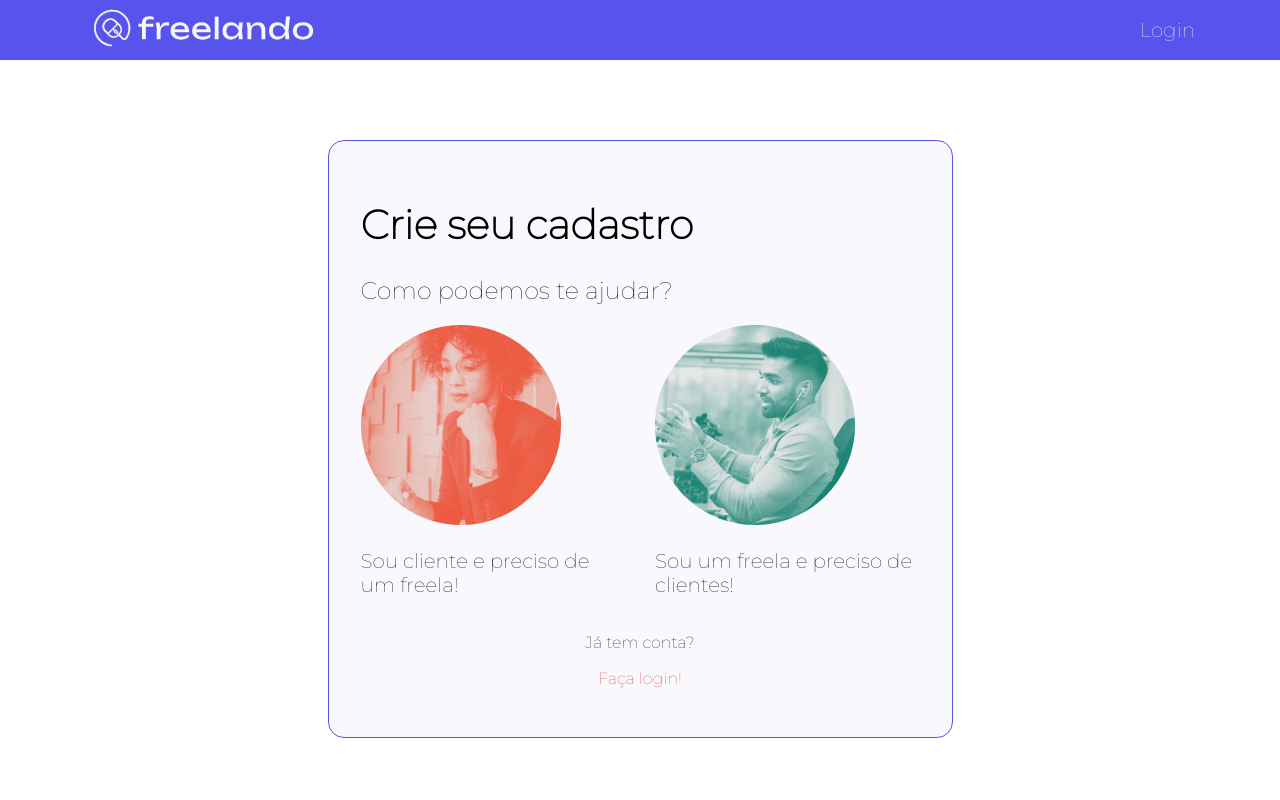
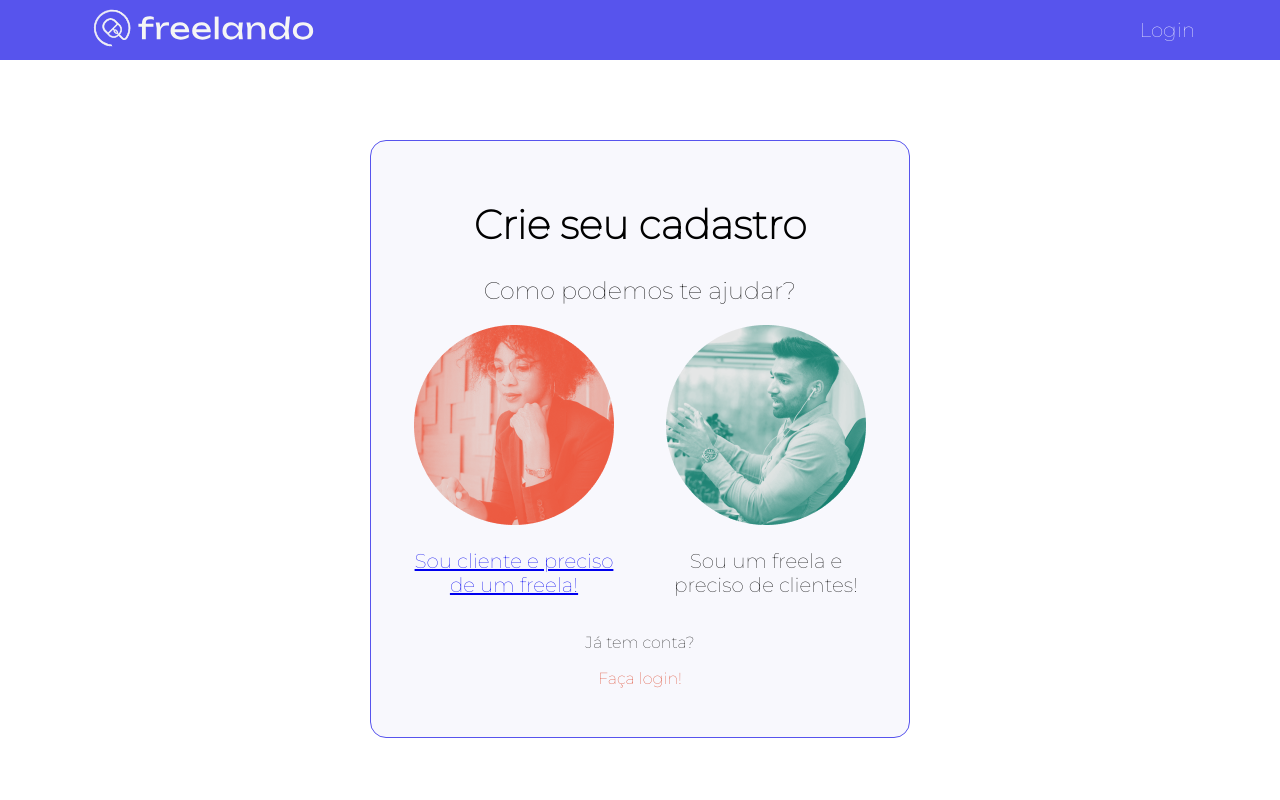
Before and after one commit to grbalmeida/curso-solucoes-roteamento-gestao-estado-react-router-context-api-alura, a React (Create React App) app: page /cadastro in a window 1280 px wide. Shown: the top 800 px of the page. Built offline with nearby package versions, Linux system fonts and the light colour scheme.

Commit message:
Links de navegação

```diff
--- a/src/paginas/LayoutBase.jsx
+++ b/src/paginas/LayoutBase.jsx
@@ -29,7 +29,9 @@
                 </Container>
             </Cabecalho>
 
-            <Outlet />
+            <Container>
+              <Outlet />
+            </Container>
 
             <Rodape>
             <Container>
--- a/src/paginas/cadastro/SelecaoCliente.jsx
+++ b/src/paginas/cadastro/SelecaoCliente.jsx
@@ -1,3 +1,4 @@
+import { Link as RouterLink } from 'react-router-dom';
 import { Row, Col } from 'react-grid-system';
 
 import cliente from './assets/cliente.png';
@@ -7,7 +8,7 @@
 
 const SelecaoCliente = () => {
     return (
-        <>
+        <div style={{ textAlign: 'center' }}>
             <Tipografia variante="h1" componente="h1">
                 Crie seu cadastro
             </Tipografia>
@@ -16,10 +17,12 @@
             </Tipografia>
             <Row>
                 <Col md={6} sm={12}>
-                    <img src={cliente} alt="" />
-                    <Tipografia variante="body" componente="body">
-                        Sou cliente e preciso de um freela!
-                    </Tipografia>
+                    <RouterLink to="interesses">
+                        <img src={cliente} alt="" />
+                        <Tipografia variante="body" componente="body">
+                            Sou cliente e preciso de um freela!
+                        </Tipografia>
+                    </RouterLink>
                 </Col>
                 <Col md={6} sm={12}>
                     <img src={freela} alt="" />
@@ -28,7 +31,7 @@
                     </Tipografia>
                 </Col>
             </Row>
-            <div style={{ textAlign: 'center' }}>
+            <div>
                 <Tipografia variante="body2" componente="body2">
                     Já tem conta?
                 </Tipografia>
@@ -36,7 +39,7 @@
                     <Link variante="secundaria">Faça login!</Link>
                 </p>
             </div>
-        </>
+        </div>
     )
 }
 
--- a/src/router/router.jsx
+++ b/src/router/router.jsx
@@ -17,7 +17,7 @@
                         element: <SelecaoCliente />
                     },
                     {
-                        path: 'cliente',
+                        path: 'interesses',
                         element: <h1>Interesses</h1>
                     },
                     {
```
